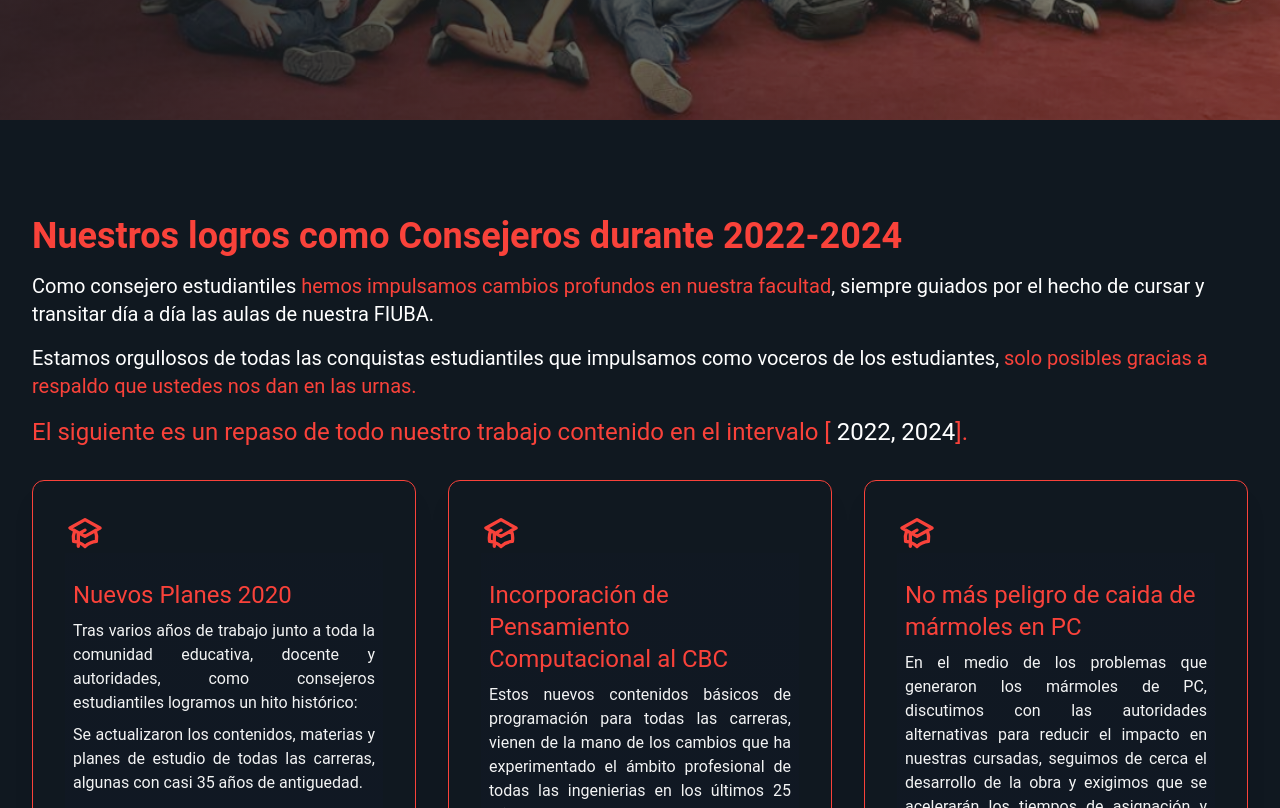
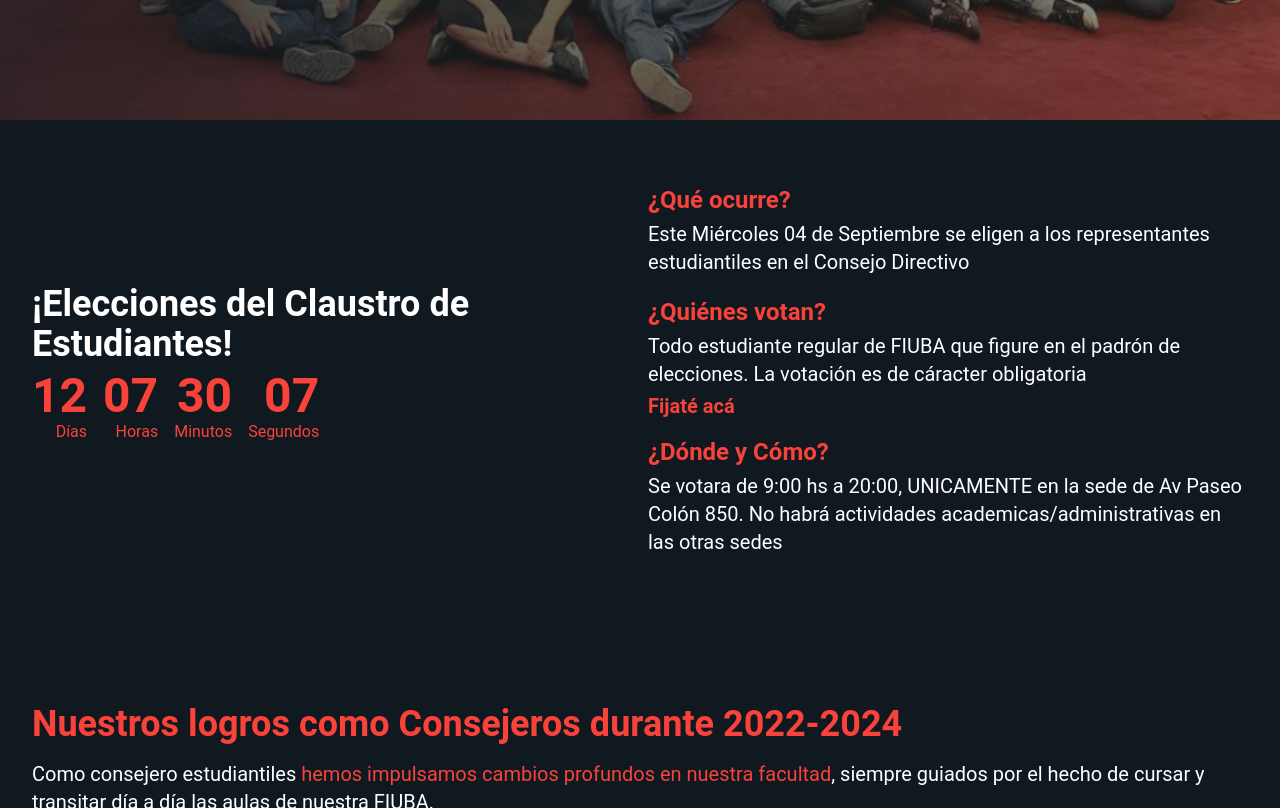
Before and after one commit to MiroslavSapunar/MLI-Page, a Next.js app: page / in a window 1280 px wide. Shown: the part 680-1488 px from the top of the page. Built offline with nearby package versions, Linux system fonts and the light colour scheme.

Commit message:
Count Down

```diff
--- a/src/app/components/elections.tsx
+++ b/src/app/components/elections.tsx
@@ -2,7 +2,14 @@
 
 import { useState } from "react";
 
-export default function Elections() {
+interface Data {
+    title: string,
+    text: string,
+    textLink?: string,
+    link?: string
+}
+
+function Countdown() {
     const [ended, setEnded] = useState(false)
     const [days, setDays] = useState(0)
     const [hours, setHours] = useState(0)
@@ -54,45 +61,76 @@ export default function Elections() {
         <>
             {
                 !ended &&
-                <div className="relative h-screen w-full flex grid-flow-col md:grid-flow-row items-center justify-center bg-primary text-white ">
-                    <div className="col-span-12 md:col-span-6">
-                        {/* <div className="absolute top-0 right-0 bottom-0 left-0 "></div> */}
-
-                        <div className="z-10 text-4xl text-white font-roboto font-bold">
-                            ¡Eleciones del Claustro de Estudiantes!
+                <div>
+                    <div className="text-4xl text-white font-roboto font-bold text-wrap ">
+                        ¡Elecciones del Claustro de Estudiantes!
                     </div>
 
-                        <div className="flex items-end justify-left z-10 text-secundary">
-                            <div className="m-2 sm:m-5">
-                                <span className=" font-bold text-xl sm:text-5xl">{days}</span>
+                    <div className="flex mt-2 items-end justify-left text-secundary">
+                        <div className="mr-3 sm:mr-4">
+                            <span className="float-right font-bold text-3xl sm:text-5xl">{days > 9 ? days : '0' + days}</span>
                             <p className="text-right">Días</p>
                         </div>
-                            <div className="m-2 sm:m-5">
-                                <span className=" font-bold text-xl sm:text-5xl">{hours}</span>
+                        <div className="mr-3 sm:mr-4">
+                            <span className="float-right font-bold text-3xl sm:text-5xl">{hours > 9 ? hours : '0' + hours}</span>
                             <p className="text-right">Horas</p>
                         </div>
-                            <div className="m-2 sm:m-5">
-                                <span className=" font-bold text-xl sm:text-5xl">{minutes}</span>
+                        <div className="mr-3 sm:mr-4">
+                            <span className="float-right font-bold text-3xl sm:text-5xl">{minutes > 9 ? minutes : '0' + minutes}</span>
                             <p className="text-right">Minutos</p>
                         </div>
-                            <div className="m-2 sm:m-5">
-                                <span className=" font-bold text-xl sm:text-5xl">{seconds}</span>
+                        <div className="mr-3 sm:mr-4">
+                            <span className="float-right font-bold text-3xl sm:text-5xl">{seconds > 9 ? seconds : '0' + seconds}</span>
                             <p className="text-right">Segundos</p>
                         </div>
-                        </div>
-
-                        {/* <div className="z-10 mt-5">
-                        <a href="#"
-                            className="w-full px-8 py-3 border border-transparent text-base leading-6 font-light rounded-full text-white bg-indigo-600 hover:bg-indigo-500 focus:outline-none focus:border-indigo-700 focus:shadow-outline-indigo transition duration-150 ease-in-out md:py-4 md:text-md md:px-16">
-                            <span>Who We Are?</span>
-                        </a>
-                    </div> */}
-                    </div>
-                    <div className="col-span-12 md:col-span-6">
-                        <p>anoter text</p>
                     </div>
                 </div>
             }
         </>
     )
 }
+
+function InfoCard({ title, text, textLink, link }: Data) {
+    return (
+        <>
+            <div className="mt-4">
+                <h1 className="text-2xl font-semibold text-secundary">{title}</h1>
+
+                <p className="py-2 md:py-1 text-white text-xl">
+                    {text}
+                </p>
+                {
+                    textLink &&
+                    <a className="text-secundary text-2xl md:text-xl font-bold" href={link} >{textLink}</a>
+                }
+            </div>
+        </>
+    )
+}
+
+function Info() {
+    const infoData: Data[] = [
+        { title: "¿Qué ocurre?", text: "Este Miércoles 04 de Septiembre se eligen a los representantes estudiantiles en el Consejo Directivo" },
+        { title: "¿Quiénes votan?", text: "Todo estudiante regular de FIUBA que figure en el padrón de elecciones. La votación es de cáracter obligatoria", textLink: "Fijaté acá", link: "https://fi.uba.ar/noticias/renovacion-del-claustro-de-estudiantes" },
+        { title: "¿Dónde y Cómo?", text: "Se votara de 9:00 hs a 20:00, UNICAMENTE en la sede de Av Paseo Colón 850. No habrá actividades academicas/administrativas en las otras sedes" }
+    ]
+
+    return (
+        <div className="grid grid-cols-1 md:ml-2">
+            {
+                infoData.map(e => <InfoCard title={e.title} text={e.text} textLink={e.textLink} link={e.link} />)
+            }
+        </div>
+    )
+}
+
+export default function Elections() {
+    return (
+        <div className="relative w-full bg-primary border-primary">
+            <div className="w-full grid grid-cols-1 md:grid-cols-2 grip-4 items-center justify-center text-white mx-auto max-w-screen-xl px-4 py-8 md:py-12 sm:px-6 lg:px-8">
+                <Countdown />
+                <Info />
+            </div>
+        </div>
+    )
+}
--- a/src/app/page.tsx
+++ b/src/app/page.tsx
@@ -8,7 +8,7 @@ import Landing from "./components/landing";
 import NavBar from "./components/navbar";
 // import Elections from './components/elections';
 
-// const Elections = dynamic(() => import('./components/elections'), { ssr: false })
+const Elections = dynamic(() => import('./components/elections'), { ssr: false })
 const Achievements = dynamic(() => import('./components/achievements'), { ssr: false })
 const Proposals = dynamic(() => import('./components/proposals'), { ssr: false })
 const Candidates = dynamic(() => import('./components/candidates'), { ssr: false })
@@ -29,7 +29,7 @@ export default function Home() {
     <div className="font-roboto">
       <NavBar />
       <Landing />
-      {/* <Elections/> */}
+      <Elections/>
       <Achievements isMobile={isMobile} />
       <Proposals />
       <Candidates />
```
Lines whose indentation alone changed are shown as unchanged.
